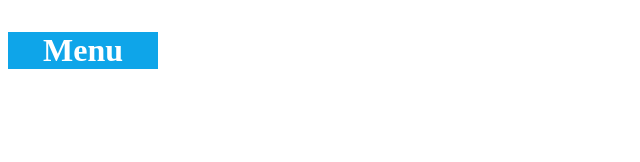
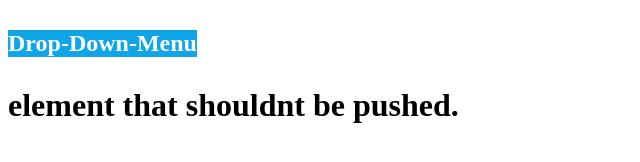
Before and after one commit to Goik28/Odin-Components, a website built with webpack: page dist/index.html in a window 1280 px wide. Shown: the whole page, without its empty margins (0-640 px from the left). Built offline with nearby package versions, Linux system fonts and the light colour scheme.

Commit message:
Redesign the drop-down-menu
Change the position of the drop-down-menu items to absolute.
Fix their width to be the same size.
Lock the menu color when active.

```diff
--- a/src/Components/drop-down-menu/drop-down-menu.css
+++ b/src/Components/drop-down-menu/drop-down-menu.css
@@ -2,32 +2,42 @@
   --mainMenu-color: white;
   --mainMenu-background-color: #0ea5e9;
   --mainMenuHover-background-color: #0284c7;
+  --mainMenuBorder-border-color: #bae6fd;
 }
 
-.menu {
-  width: 150px;
-  padding: 0px;
+.header {
+  width: fit-content;
   color: var(--mainMenu-color);
   background-color: var(--mainMenu-background-color);
-  font-size: 2rem;
+  font-size: 1.5rem;
   font-weight: 700;
   display: flex;
   flex-direction: column;
-  text-align: center;
+  margin: 30px 0px;
+  position: relative;
+}
+
+.header-lock {
+  background-color: var(--mainMenuHover-background-color);
+}
+
+.list-container{
+  position: absolute;
+  z-index: 1;
+  top: 30px;
+  margin: 0px;
+  padding: 0px;
 }
 
 .menu-item {
   display: none;
   list-style: none;
+  padding: 5px;
   color: var(--mainMenu-color);
   background-color: var(--mainMenu-background-color);
   font-size: 1.5rem;
-  border: solid 0px #bae6fd;
+  border: solid 0px var(--mainMenuBorder-border-color);
   border-bottom-width: 1px;
-}
-
-.menu-item:first-child {
-  border-top-width: 1px;
 }
 
 .menu-item:last-child {
@@ -38,7 +48,7 @@
   display: block;
 }
 
-.menu:hover,
 .menu-item-show:hover {
   background-color: var(--mainMenuHover-background-color);
+  border-bottom-width: 1px;
 }
--- a/src/Components/drop-down-menu/drop-down-menu.html
+++ b/src/Components/drop-down-menu/drop-down-menu.html
@@ -1,7 +1,4 @@
-<ol class="menu">
-    Menu
-    <li class="menu-item">Home</li>
-    <li class="menu-item">Products</li>
-    <li class="menu-item">Services</li>
-    <li class="menu-item">About</li>
-</ol>
+  <li class="menu-item">Home</li>
+  <li class="menu-item">Products & Services</li>
+  <li class="menu-item">Orders</li>
+  <li class="menu-item">About</li>
--- a/src/Components/drop-down-menu/drop-down-menu.js
+++ b/src/Components/drop-down-menu/drop-down-menu.js
@@ -1,22 +1,31 @@
 import html from "./drop-down-menu.html";
 import "./drop-down-menu.css";
 
-export function createDropDownMenu(){
-const main = document.createElement("div");
-main.innerHTML = html;
-const menu = main.getElementsByClassName("menu")[0];
-menu.addEventListener("mouseenter", turnVisible);
-menu.addEventListener("mouseleave", turnInvisible);
+export function createDropDownMenu() {
+  const main = document.createElement("div");
+  main.className = "header";
+  main.textContent = "Drop-Down-Menu";
+  main.appendChild(createList());
 
-return main;
+  main.addEventListener("mouseenter", turnVisible);
+  main.addEventListener("mouseleave", turnInvisible);
+
+  return main;
 }
 
+function createList() {
+  const ol = document.createElement("ol");
+  ol.innerHTML = html;
+  ol.classList.add("list-container");
+  return ol;
+}
 
 function turnVisible() {
   const menuItems = Array.from(document.getElementsByClassName("menu-item"));
   menuItems.forEach((element) => {
     element.classList.add("menu-item-show");
   });
+  document.getElementsByClassName("header")[0].classList.add("header-lock");
 }
 
 function turnInvisible() {
@@ -24,4 +33,5 @@ function turnInvisible() {
   menuItems.forEach((element) => {
     element.classList.remove("menu-item-show");
   });
+  document.getElementsByClassName("header")[0].classList.remove("header-lock");
 }
--- a/src/index.js
+++ b/src/index.js
@@ -1,3 +1,6 @@
 import { createDropDownMenu } from "./Components/drop-down-menu/drop-down-menu.js";
 
 document.body.appendChild(createDropDownMenu());
+const separator1 = document.createElement("h1");
+separator1.textContent = "element that shouldnt be pushed.";
+document.body.appendChild(separator1);
```
Also changed, not shown: src/Components/tabs-menu/tabs-menu.html (+7 -0 lines), dist/bundle.js.
